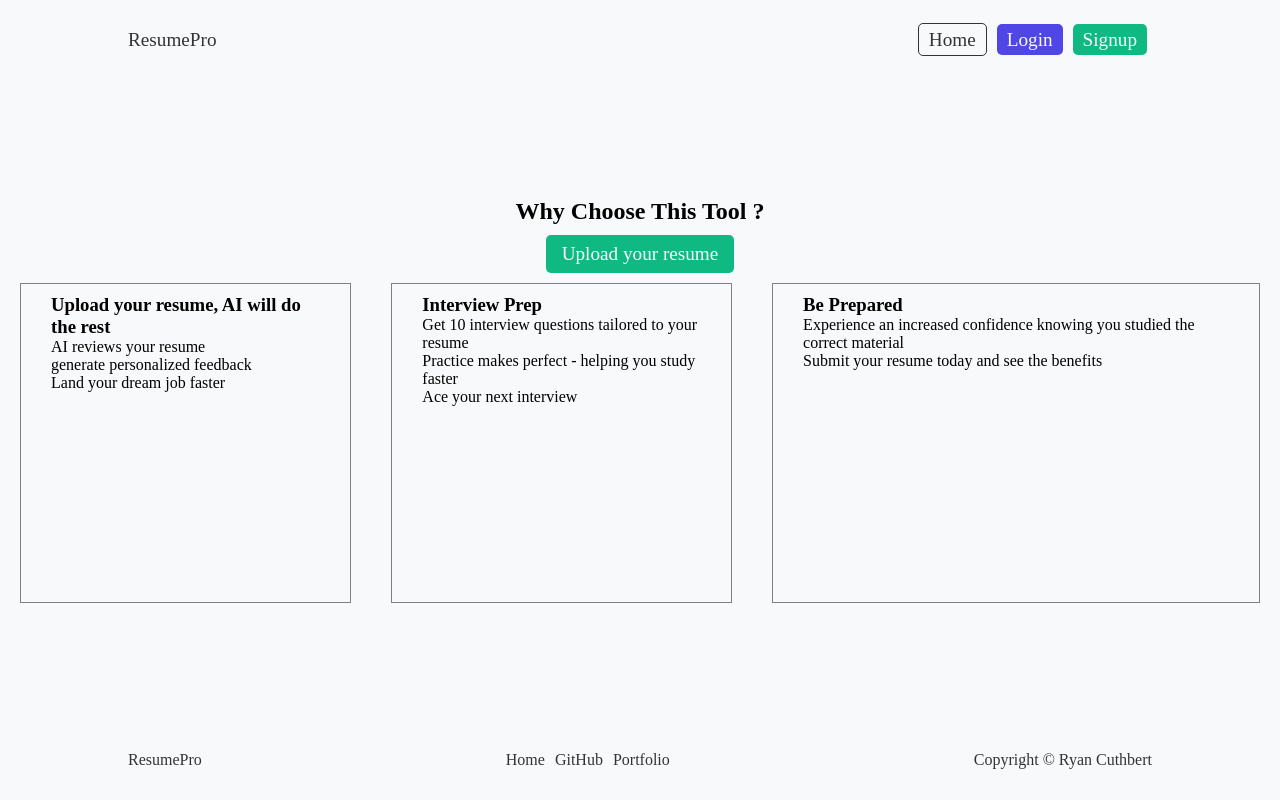
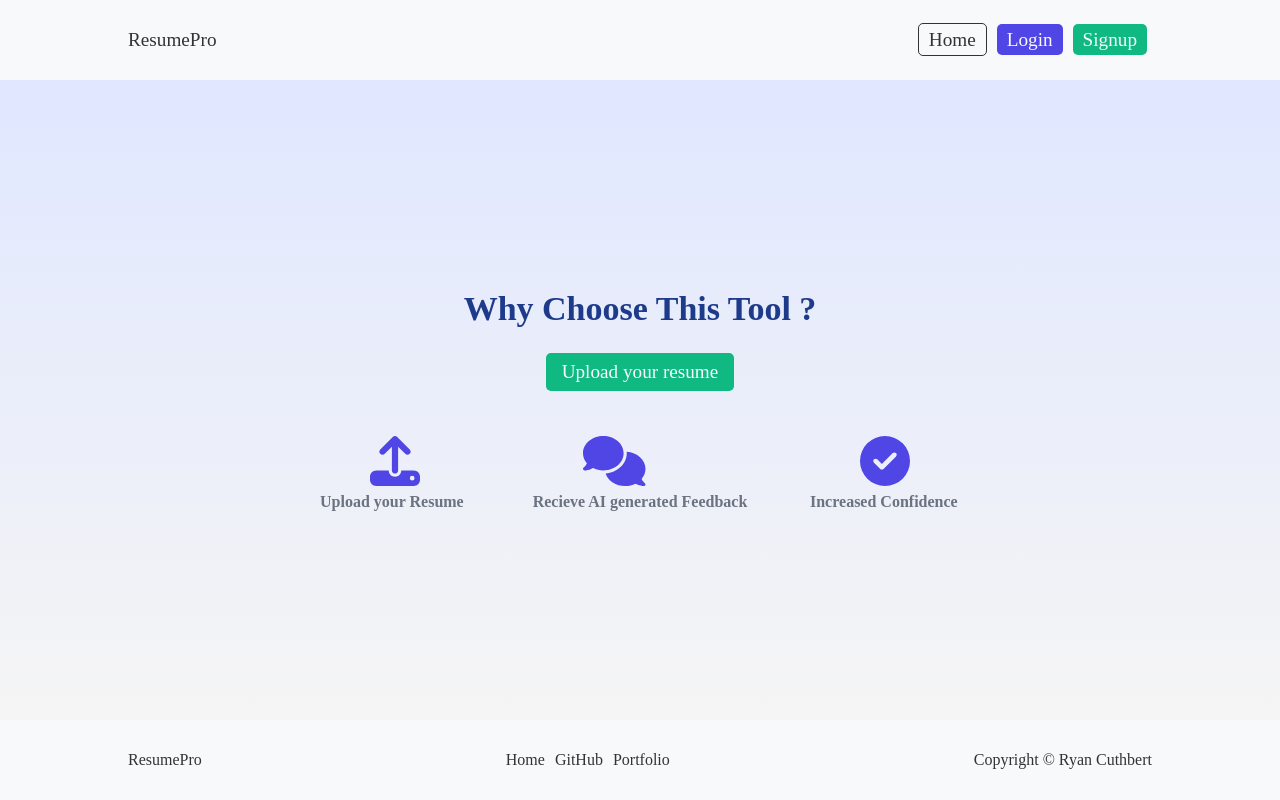
Before and after one commit to Ryan3389/resume-assist, a React (Vite) app in the folder client/: page /features in a window 1280 px wide. Built offline with nearby package versions, Linux system fonts and the light colour scheme.

Commit message:
refactored features page styles

```diff
--- a/client/package.json
+++ b/client/package.json
@@ -10,6 +10,8 @@
     "preview": "vite preview"
   },
   "dependencies": {
+    "@fortawesome/free-solid-svg-icons": "^6.7.2",
+    "@fortawesome/react-fontawesome": "^0.2.2",
     "react": "^18.3.1",
     "react-dom": "^18.3.1",
     "react-router-dom": "^7.2.0"
--- a/client/src/App.css
+++ b/client/src/App.css
@@ -9,6 +9,7 @@
     --light-gray-hover: #a2a5a8;
     --green-hover: #04573b;
     --home-btn: #4F46E5;
+    --bg-gradient: linear-gradient(#E0E7FF, #F5F5F5);
 }
 
 /* Header + Nav */
@@ -91,19 +92,10 @@ nav .title:hover {
     justify-content: center;
     align-items: center;
     flex-direction: column;
+    background-image: var(--bg-gradient)
 }
 
-.hero-section {
-    background-image: linear-gradient(#E0E7FF, #F5F5F5);
-}
 
-/* .hero-section {
-    height: 80vh;
-    display: flex;
-    justify-content: center;
-    align-items: center;
-    background-image: linear-gradient(#E0E7FF, #F5F5F5);
-} */
 
 .cta-container {
     text-align: center;
@@ -195,35 +187,28 @@ nav .title:hover {
 }
 
 .features-section h1 {
-    margin-bottom: 10px
+    margin-bottom: 25px;
+    color: var(--navy);
+    font-size: 2.125rem;
 }
 
 .features-container {
     display: flex;
-    margin-top: 10px;
-    height: 50%;
+    width: 50%;
+    justify-content: space-between;
+    margin-top: 20px;
 }
 
-.features-card {
-    border: 1px solid gray;
-    margin: 0 20px;
-    padding: 10px 30px;
+.features-container .font-icon {
+    height: 50px;
+    margin: 0 50px;
 }
 
-/* .features-card {
-    border: 1px solid gray;
-    display: flex;
-    flex-direction: column;
-    justify-content: center;
-    margin: 10px;
-    height: 50vh;
-    border-radius: 5px;
-    text-align: center;
-} */
-
-/* .features-card p {
-    margin-top: 40px;
-} */
+.font-text {
+    color: var(--dark-gray);
+    font-weight: 600;
+    margin-top: 5px;
+}
 
 .cta-upload-btn {
     background-color: var(--green);
@@ -232,6 +217,7 @@ nav .title:hover {
     text-decoration: none;
     font-size: 1.2rem;
     border-radius: 5px;
+    margin-bottom: 25px;
 }
 
 .cta-upload-btn:hover {
--- a/client/src/pages/FeaturesPage.jsx
+++ b/client/src/pages/FeaturesPage.jsx
@@ -1,4 +1,6 @@
 import { Link } from 'react-router-dom'
+import { FontAwesomeIcon } from "@fortawesome/react-fontawesome"
+import { faUpload, faComments, faCircleCheck } from "@fortawesome/free-solid-svg-icons";
 import FeaturesCard from "../components/FeaturesCard"
 function FeaturesPage() {
     return (
@@ -6,24 +8,18 @@ function FeaturesPage() {
             <h1>Why Choose This Tool ?</h1>
             <Link className='cta-upload-btn'>Upload your resume</Link>
             <div className="features-container">
-                <FeaturesCard
-                    title="Upload your resume, AI will do the rest"
-                    pointOne="AI reviews your resume"
-                    pointTwo="generate personalized feedback"
-                    pointThree="Land your dream job faster"
-                />
-                <FeaturesCard
-                    title="Interview Prep"
-                    pointOne="Get 10 interview questions tailored to your resume"
-                    pointTwo="Practice makes perfect - helping you study faster"
-                    pointThree="Ace your next interview"
-                />
-                <FeaturesCard
-                    title="Be Prepared"
-                    pointOne="Experience an increased confidence knowing you studied the correct material"
-                    pointTwo="Submit your resume today and see the benefits"
-
-                />
+                <span className='icon-container'>
+                    <FontAwesomeIcon icon={faUpload} color='#4F46E5' className='font-icon' />
+                    <p className='font-text'>Upload your Resume</p>
+                </span>
+                <span className='icon-container'>
+                    <FontAwesomeIcon icon={faComments} color='#4F46E5' className='font-icon' />
+                    <p className='font-text'>Recieve AI generated Feedback</p>
+                </span>
+                <span className='icon-container'>
+                    <FontAwesomeIcon icon={faCircleCheck} color='#4F46E5' className='font-icon' />
+                    <p className='font-text'>Increased Confidence</p>
+                </span>
 
             </div>
         </section>
@@ -31,3 +27,38 @@ function FeaturesPage() {
 }
 
 export default FeaturesPage
+// import { Link } from 'react-router-dom'
+// import { FontAwesomeIcon } from "@fortawesome/react-fontawesome"
+// import { faUpload, faComments, faCircleCheck } from "@fortawesome/free-solid-svg-icons";
+// import FeaturesCard from "../components/FeaturesCard"
+// function FeaturesPage() {
+//     return (
+//         <section className="main-section features-section">
+//             <h1>Why Choose This Tool ?</h1>
+//             <Link className='cta-upload-btn'>Upload your resume</Link>
+//             <div className="features-container">
+//                 <FeaturesCard
+//                     title="Upload your resume, AI will do the rest"
+//                     pointOne="AI reviews your resume"
+//                     pointTwo="generate personalized feedback"
+//                     pointThree="Land your dream job faster"
+//                 />
+//                 <FeaturesCard
+//                     title="Interview Prep"
+//                     pointOne="Get 10 interview questions tailored to your resume"
+//                     pointTwo="Practice makes perfect - helping you study faster"
+//                     pointThree="Ace your next interview"
+//                 />
+//                 <FeaturesCard
+//                     title="Be Prepared"
+//                     pointOne="Experience an increased confidence knowing you studied the correct material"
+//                     pointTwo="Submit your resume today and see the benefits"
+
+//                 />
+
+//             </div>
+//         </section>
+//     )
+// }
+
+// export default FeaturesPage
```
Also changed, not shown: 1 other file (tests, documents, lock files or other folders).
